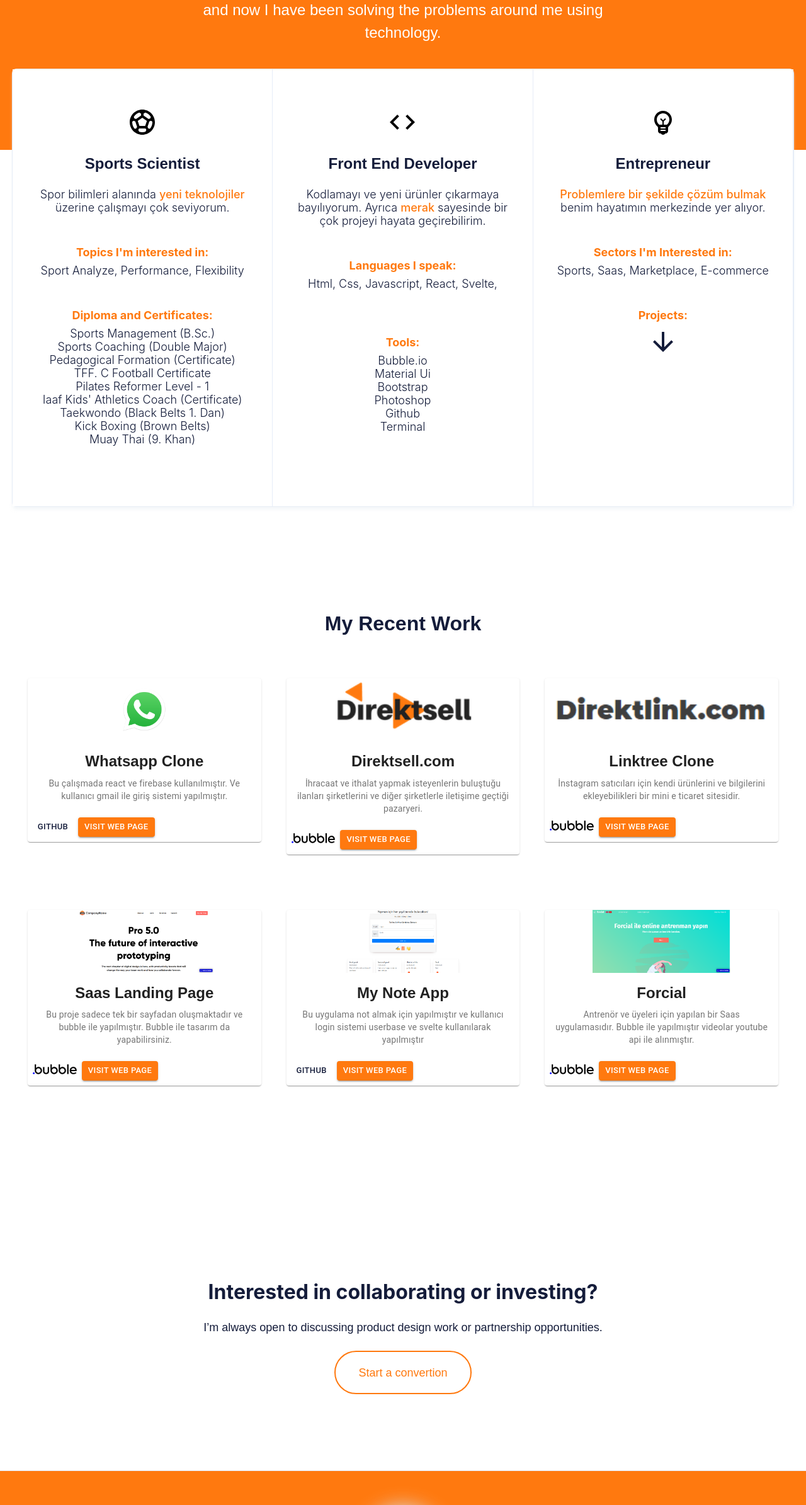
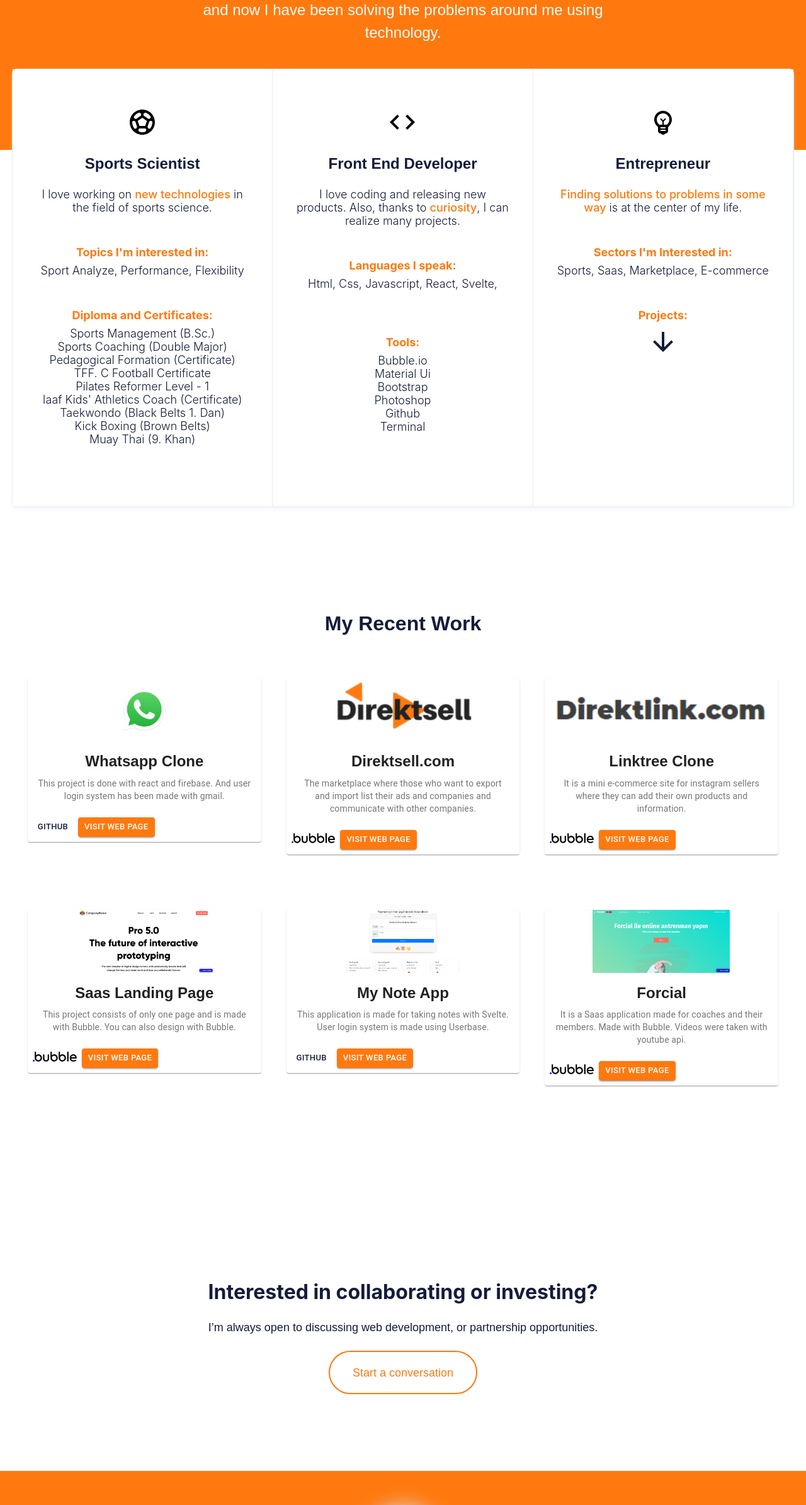
Before and after one commit to enesefes/MyWebPage, a React (Create React App) app: page / in a window 1280 px wide. Shown: the part 1356-3746 px from the top of the page at 63% size. Built offline with nearby package versions, Linux system fonts and the light colour scheme.

Commit message:
uptade from turkish to english

```diff
--- a/src/App.js
+++ b/src/App.js
@@ -68,7 +68,7 @@ function App() {
           <div className="about_me_jobs">
             <SportsSoccerOutlinedIcon fontSize="large"/>
             <h1>Sports Scientist</h1>
-            <p className="jobs__p"> Spor bilimleri alanında <b className="bold__color">yeni teknolojiler</b> üzerine çalışmayı çok seviyorum.</p>
+            <p className="jobs__p"> I love working on <b className="bold__color">new technologies</b> in the field of sports science.</p>
             <p className="jobs__p__head">Topics I'm interested in:</p>
             <p>Sport Analyze, Performance, Flexibility</p>
             <p className="jobs__p__head">Diploma and Certificates:</p>
@@ -77,7 +77,7 @@ function App() {
           <div className="about_me_jobs">
             <CodeOutlinedIcon fontSize="large"/>
             <h1>Front End Developer</h1>
-            <p className="jobs__p">Kodlamayı ve yeni ürünler çıkarmaya bayılıyorum. Ayrıca <b className="bold__color">merak</b> sayesinde bir çok projeyi hayata geçirebilirim.</p>
+            <p className="jobs__p"> I love coding and releasing new products. Also, thanks to <b className="bold__color">curiosity</b>, I can realize many projects.</p>
             <p className="jobs__p__head">Languages I speak:</p>
             <p>Html, Css, Javascript, React, Svelte,</p>
             <p className="jobs__p__head__tools">Tools:</p>
@@ -86,7 +86,7 @@ function App() {
           <div className="about_me_jobs">
             <EmojiObjectsOutlinedIcon fontSize="large"/>
             <h1>Entrepreneur</h1>
-            <p className="jobs__p"> <b className="bold__color">Problemlere bir şekilde çözüm bulmak</b> benim hayatımın merkezinde yer alıyor.</p>
+            <p className="jobs__p"> <b className="bold__color"> Finding solutions to problems in some way</b> is at the center of my life.</p>
             <p className="jobs__p__head">Sectors I'm Interested in:</p>
             <p>Sports, Saas, Marketplace, E-commerce</p>
             <p className="jobs__p__head">Projects:</p>
@@ -115,7 +115,7 @@ function App() {
                             Whatsapp Clone
                           </Typography>
                           <Typography variant="body2" color="textSecondary" component="p">
-                            Bu çalışmada react ve firebase kullanılmıştır. Ve kullanıcı gmail ile giriş sistemi yapılmıştır.
+                            This project is done with react and firebase. And user login system has been made with gmail.
                           </Typography>
                         </CardContent>
                       </CardActionArea>
@@ -145,7 +145,7 @@ function App() {
                             Direktsell.com
                           </Typography>
                           <Typography variant="body2" color="textSecondary" component="p">
-                            İhracaat ve ithalat yapmak isteyenlerin buluştuğu ilanları şirketlerini ve diğer şirketlerle iletişime geçtiği pazaryeri.
+                            The marketplace where those who want to export and import list their ads and companies and communicate with other companies.
                           </Typography>
                         </CardContent>
                       </CardActionArea>
@@ -175,7 +175,7 @@ function App() {
                             Linktree Clone
                           </Typography>
                           <Typography variant="body2" color="textSecondary" component="p">
-                            İnstagram satıcıları için kendi ürünlerini ve bilgilerini ekleyebilikleri bir mini e ticaret sitesidir.
+                            It is a mini e-commerce site for instagram sellers where they can add their own products and information.
                           </Typography>
                         </CardContent>
                       </CardActionArea>
@@ -211,7 +211,7 @@ function App() {
                             Saas Landing Page
                           </Typography>
                           <Typography variant="body2" color="textSecondary" component="p">
-                            Bu proje sadece tek bir sayfadan oluşmaktadır ve bubble ile yapılmıştır. Bubble ile tasarım da yapabilirsiniz.
+                            This project consists of only one page and is made with Bubble. You can also design with Bubble.
                           </Typography>
                         </CardContent>
                       </CardActionArea>
@@ -242,7 +242,7 @@ function App() {
                             My Note App
                           </Typography>
                           <Typography variant="body2" color="textSecondary" component="p">
-                            Bu uygulama not almak için yapılmıştır ve kullanıcı login sistemi userbase ve svelte kullanılarak yapılmıştır
+                           This application is made for taking notes with Svelte. User login system is made using Userbase.
                           </Typography>
                         </CardContent>
                       </CardActionArea>
@@ -271,7 +271,7 @@ function App() {
                             Forcial
                           </Typography>
                           <Typography variant="body2" color="textSecondary" component="p">
-                            Antrenör ve üyeleri için yapılan bir Saas uygulamasıdır. Bubble ile yapılmıştır videolar youtube api ile alınmıştır.
+                            It is a Saas application made for coaches and their members. Made with Bubble. Videos were taken with youtube api.
                           </Typography>
                         </CardContent>
                       </CardActionArea>
@@ -290,10 +290,10 @@ function App() {
       </div>
       <div className="contact">
         <h1>Interested in collaborating or investing?</h1>
-        <p>I’m always open to discussing product design work or partnership opportunities.</p>
+        <p>I’m always open to discussing web development, or partnership opportunities.</p>
 
 
-        <a href="mailto:enes_efe_158@hotmail.com" rel="noopener noreferrer" target="_blank">Start a convertion</a>
+        <a href="mailto:enes_efe_158@hotmail.com" rel="noopener noreferrer" target="_blank">Start a conversation</a>
 
 
       </div>
```
